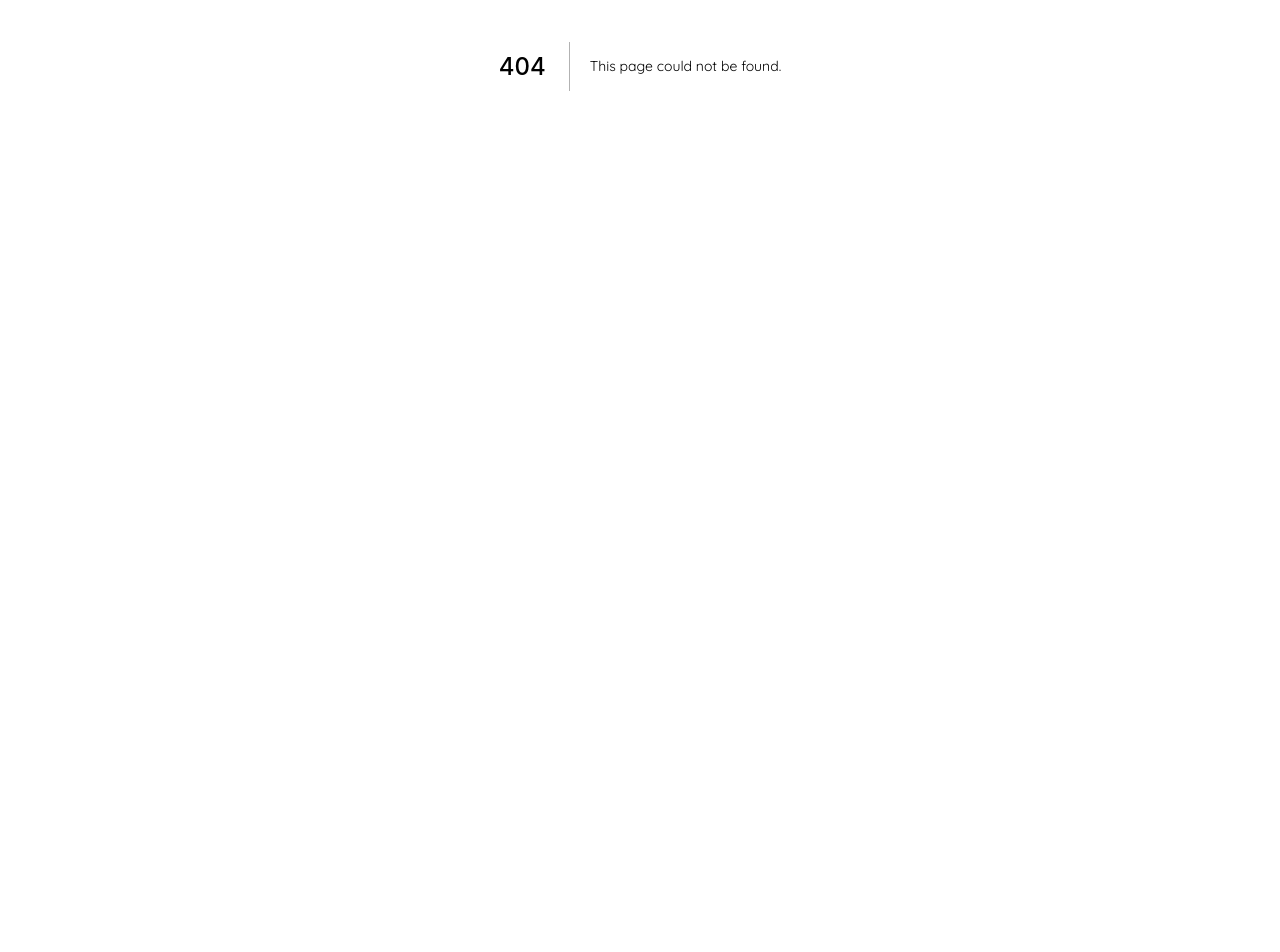
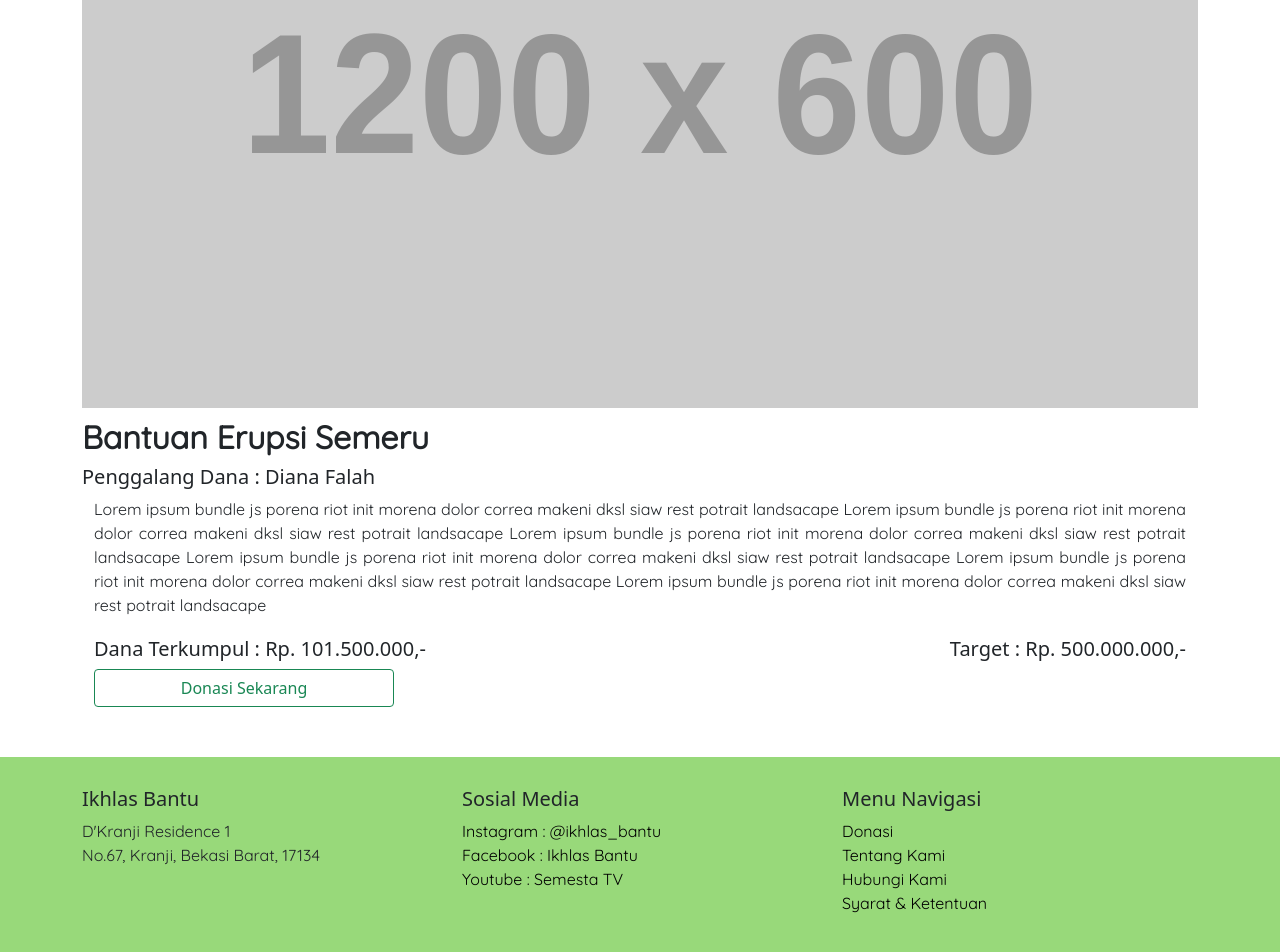
Before and after one commit to alvine998/ikhlasbantu, a Next.js app: page /donasi/detail-donasi in a window 1280 px wide. Before the commit this address had no page. Shown: the part 334-1286 px from the top of the page. Before the commit the page ends 800 px from the top, so only its background shows below. Built offline with nearby package versions, Linux system fonts and the light colour scheme.

Commit message:
detail donasi page

```diff
--- /dev/null
+++ b/pages/donasi/detail-donasi.js
@@ -0,0 +1,50 @@
+import Link from 'next/link';
+import React from 'react';
+import Footer from '../../components/Footer';
+import Navbar from '../../components/Navbar';
+import styles from '../../styles/Home.module.css'
+
+function DetailDonasi(props) {
+    return (
+        <div>
+            <Navbar donasi />
+            <div style={{ paddingBottom: 50 }}>
+                <h2 style={{ fontWeight: 'bold', marginTop: 20, textAlign: 'center' }}><u>DONASI</u></h2>
+                <div className='container'>
+                    <img src='https://dummyimage.com/1200x600/000/fff' className={styles.imgDetailDonasi} alt='musibah' />
+                    <div>
+                        <h2 style={{ fontWeight: 'bold', marginTop: 10 }}>Bantuan Erupsi Semeru</h2>
+                        <h5>Penggalang Dana : Diana Falah</h5>
+                        <div className='container'>
+                            <p style={{ textAlign: 'justify' }}>
+                                Lorem ipsum bundle js porena riot init morena dolor correa makeni dksl siaw rest potrait landsacape
+                                Lorem ipsum bundle js porena riot init morena dolor correa makeni dksl siaw rest potrait landsacape
+                                Lorem ipsum bundle js porena riot init morena dolor correa makeni dksl siaw rest potrait landsacape
+                                Lorem ipsum bundle js porena riot init morena dolor correa makeni dksl siaw rest potrait landsacape
+                                Lorem ipsum bundle js porena riot init morena dolor correa makeni dksl siaw rest potrait landsacape
+                                Lorem ipsum bundle js porena riot init morena dolor correa makeni dksl siaw rest potrait landsacape
+                            </p>
+
+                            <div className='row' style={{ marginTop: 20 }}>
+                                <div className='col'>
+                                    <h5 >Dana Terkumpul : Rp. 101.500.000,-</h5>
+                                    <div className={styles.btnDetailDonasi}>
+                                        <Link href={"/donasi/pembayaran"}>
+                                            <button className={'btn btn-outline-success ' + styles.btnDetailDonasi}>Donasi Sekarang</button>
+                                        </Link>
+                                    </div>
+                                </div>
+                                <div className='col'>
+                                    <h5 style={{textAlign:'right'}}>Target : Rp. 500.000.000,-</h5>
+                                </div>
+                            </div>
+                        </div>
+                    </div>
+                </div>
+            </div>
+            <Footer />
+        </div>
+    );
+}
+
+export default DetailDonasi;
--- a/pages/donasi/index.js
+++ b/pages/donasi/index.js
@@ -1,4 +1,5 @@
 import Image from 'next/image';
+import Link from 'next/link';
 import React from 'react';
 import { dokter } from '../../assets';
 import Footer from '../../components/Footer';
@@ -48,7 +49,9 @@ function index(props) {
                                                 <p>Rp. 101.500.000</p>
                                             </div>
                                             <div className={styles.btnWidth}>
-                                                <button className={'btn btn-outline-success ' + styles.btnWidth}>Donasi</button>
+                                                <Link href={"/donasi/detail-donasi"}>
+                                                    <button className={'btn btn-outline-success ' + styles.btnWidth}>Donasi</button>
+                                                </Link>
                                             </div>
                                         </div>
                                     </div>
--- a/styles/Home.module.css
+++ b/styles/Home.module.css
@@ -295,3 +295,14 @@
   margin-left: auto;
   margin-right: auto;
 }
+
+/* Detail Donasi */
+.imgDetailDonasi{
+  width: 100%;
+  height: 600px;
+  margin-top: 20px;
+}
+
+.btnDetailDonasi{
+  width: 300px;
+}
```
Also changed, not shown: pages/donasi/pembayaran.js (added, +17 -0 lines).
